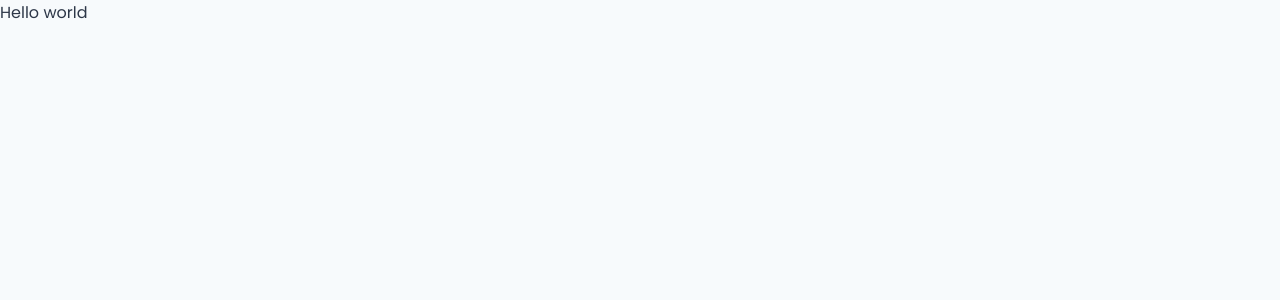
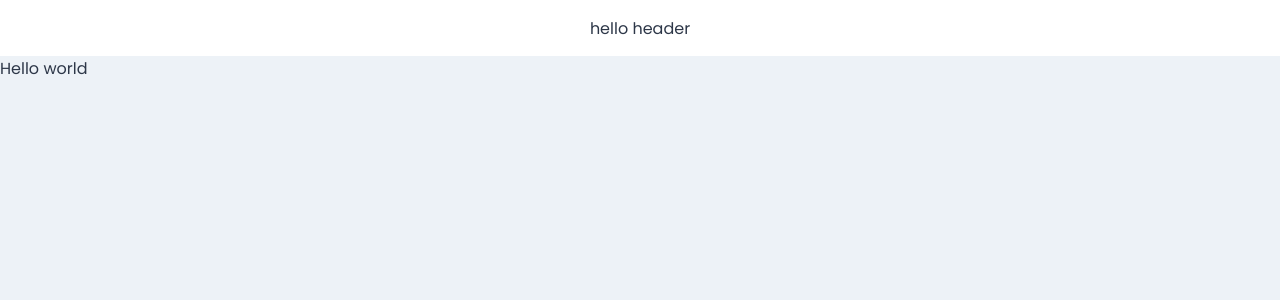
Before and after one commit to eddyzera/caravels, a Next.js app: page / in a window 1280 px wide. Shown: the top 300 px of the page. Built offline with nearby package versions, Linux system fonts and the light colour scheme.

Commit message:
[style]: creation components typograph

```diff
--- a/prettier.config.js
+++ b/prettier.config.js
@@ -1,6 +1,6 @@
 module.exports = {
   semi: false,
-  singleQoute: true,
+  singleQuote: true,
   arrowParens: 'avoid',
   trailingComma: 'none',
   endOfLine: 'auto'
--- /dev/null
+++ b/src/components/container/styled.ts
@@ -0,0 +1,6 @@
+import styled from "styled-components"
+
+export const Container = styled.div`
+  max-width: 1120px;
+  margin: 0 auto;
+`
--- /dev/null
+++ b/src/components/header/style.ts
@@ -0,0 +1,10 @@
+import styled from "styled-components"
+
+export const Header = styled.header`
+  background: ${props => props.theme.colors.white};
+  height: 3.5rem;
+  width: 100%;
+  display: flex;
+  align-items: center;
+  justify-content: space-between;
+`
--- /dev/null
+++ b/src/components/typography/heading/styled.ts
@@ -0,0 +1,43 @@
+import styled from 'styled-components'
+
+interface HeadingProps {
+  fontSize?: string
+  fontWeights?: number
+  color?: string
+}
+
+export const HeadingOne = styled.h1<HeadingProps>`
+  font-size: ${props => props.fontSize || props.theme.fontSizes.md};
+  font-weight: ${props => props.fontWeights || props.theme.fontWeights.normal};
+  color: ${props => props.color || props.theme.colors['gray.900']};
+`
+
+export const HeadingTwo = styled.h1<HeadingProps>`
+  font-size: ${props => props.fontSize || props.theme.fontSizes.md};
+  font-weight: ${props => props.fontWeights || props.theme.fontWeights.normal};
+  color: ${props => props.color || props.theme.colors['gray.900']};
+`
+
+export const HeadingThree = styled.h1<HeadingProps>`
+  font-size: ${props => props.fontSize || props.theme.fontSizes.md};
+  font-weight: ${props => props.fontWeights || props.theme.fontWeights.normal};
+  color: ${props => props.color || props.theme.colors['gray.900']};
+`
+
+export const HeadingFour = styled.h1<HeadingProps>`
+  font-size: ${props => props.fontSize || props.theme.fontSizes.md};
+  font-weight: ${props => props.fontWeights || props.theme.fontWeights.normal};
+  color: ${props => props.color || props.theme.colors['gray.900']};
+`
+
+export const HeadingFive = styled.h1<HeadingProps>`
+  font-size: ${props => props.fontSize || props.theme.fontSizes.md};
+  font-weight: ${props => props.fontWeights || props.theme.fontWeights.normal};
+  color: ${props => props.color || props.theme.colors['gray.900']};
+`
+
+export const HeadingSix = styled.h1<HeadingProps>`
+  font-size: ${props => props.fontSize || props.theme.fontSizes.md};
+  font-weight: ${props => props.fontWeights || props.theme.fontWeights.normal};
+  color: ${props => props.color || props.theme.colors['gray.900']};
+`
--- /dev/null
+++ b/src/components/typography/text/styled.ts
@@ -0,0 +1,13 @@
+import styled from 'styled-components'
+
+interface TextProps {
+  fontSize?: string
+  fontWeights?: number
+  color?: string
+}
+
+export const Text = styled.p<TextProps>`
+  font-size: ${props => props.fontSize || props.theme.fontSizes.sm};
+  font-weight: ${props => props.fontWeights || props.theme.fontWeights.normal};
+  color: ${props => props.color || props.theme.colors['gray.700']};
+`
--- /dev/null
+++ b/src/layout/index.tsx
@@ -0,0 +1,12 @@
+import { Container } from "../components/container/styled"
+import { Header } from "../components/header/style"
+
+export const Layout = () => {
+  return (
+    <Header>
+      <Container>
+        hello header
+      </Container>
+    </Header>
+  )
+}
--- a/src/pages/_app.tsx
+++ b/src/pages/_app.tsx
@@ -1,11 +1,13 @@
 import { AppProps } from 'next/app'
 import { ThemeProvider } from 'styled-components'
 import GlobalStyles from '../styles/global'
+import { Layout } from '../layout'
 import theme from '../styles/theme'
 
 function MyApp({ Component, pageProps }: AppProps) {
   return (
     <ThemeProvider theme={theme}>
+      <Layout />
       <Component {...pageProps} />
       <GlobalStyles />
     </ThemeProvider>
--- a/src/styles/global.ts
+++ b/src/styles/global.ts
@@ -17,7 +17,7 @@ export default createGlobalStyle`
   }
 
   body {
-    background: ${(props) => props.theme.colors['gray.50']};
+    background: ${(props) => props.theme.colors['gray.100']};
     color: ${(props) => props.theme.colors['gray.700']};
     --webkit-font-smoothing: antialiased;
   }
--- a/src/styles/theme.ts
+++ b/src/styles/theme.ts
@@ -13,6 +13,28 @@ const theme = {
 
     'blue.600': '#03466E'
   },
+
+  fontSizes: {
+    xs: "0.75rem",
+    sm: "0.875rem",
+    md: "1rem",
+    lg: "1.125rem",
+    xl: "1.25rem",
+    "2xl": "1.5rem",
+    "3xl": "1.875rem",
+    "4xl": "2.25rem",
+    "5xl": "3rem",
+    "6xl": "3.75rem",
+    "7xl": "4.5rem",
+    "8xl": "6rem",
+    "9xl": "8rem",
+  },
+
+  fontWeights: {
+    light: 300,
+    normal: 400,
+    bold: 700,
+  },
 }
 
 export default theme
```
